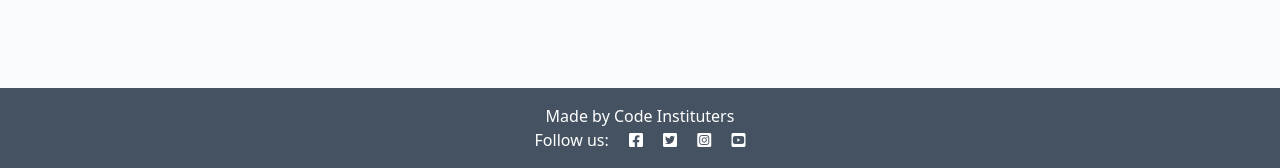
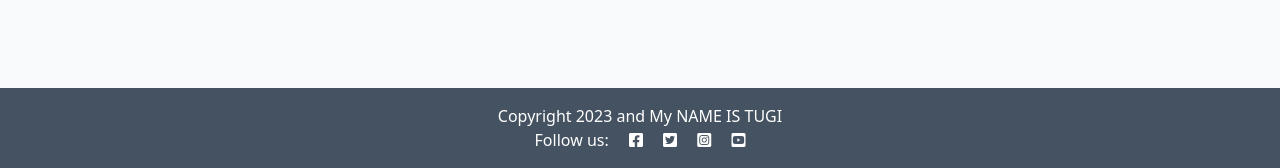
Before and after one commit to tugii21/blog, a Django app: page / in a window 1280 px wide. Shown: the part 632-800 px from the top of the page. Run offline with Django 4.2, Linux system fonts and the light colour scheme; data that the repository does not hold is empty.

Commit message:
template inheritance added

```diff
--- a/blog/templates/blog/index.html
+++ b/blog/templates/blog/index.html
@@ -50,3 +50,5 @@
 
 <!-- index.html content ends here -->
 {% endblock %}
+
+{% block copyright %} Copyright 2023 and My NAME IS TUGI {% endblock copyright %}
--- a/templates/base.html
+++ b/templates/base.html
@@ -53,6 +53,7 @@
     <main class="flex-shrink-0 main-bg">
 
         {% block content %}
+
         <!-- Content Goes here -->
         {% endblock content %}
 
@@ -60,7 +61,8 @@
 
     <!-- Footer -->
     <footer class="footer mt-auto py-3 dark-bg">
-        <p class="m-0 text-center text-white">Made by Code Instituters</p>
+        <p class="m-0 text-center text-white">        {% block copyright %}
+            This is created by Junior Dev Tugi       {% endblock copyright %}</p>
         <p class="m-0 text-center text-white">Follow us: <i class="fab fa-facebook-square ms-3"></i>
             <i class="fab fa-twitter-square ms-3"></i>
             <i class="fab fa-instagram-square ms-3"></i>
```
